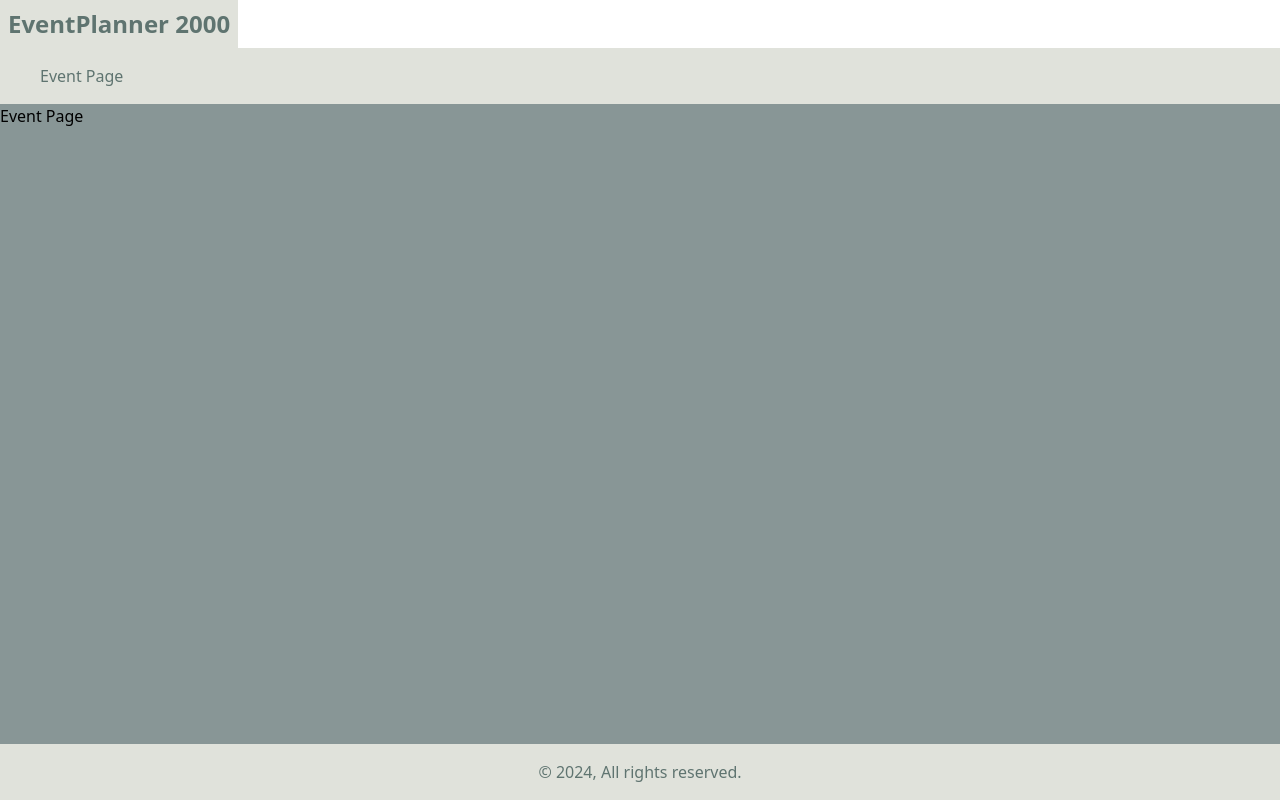
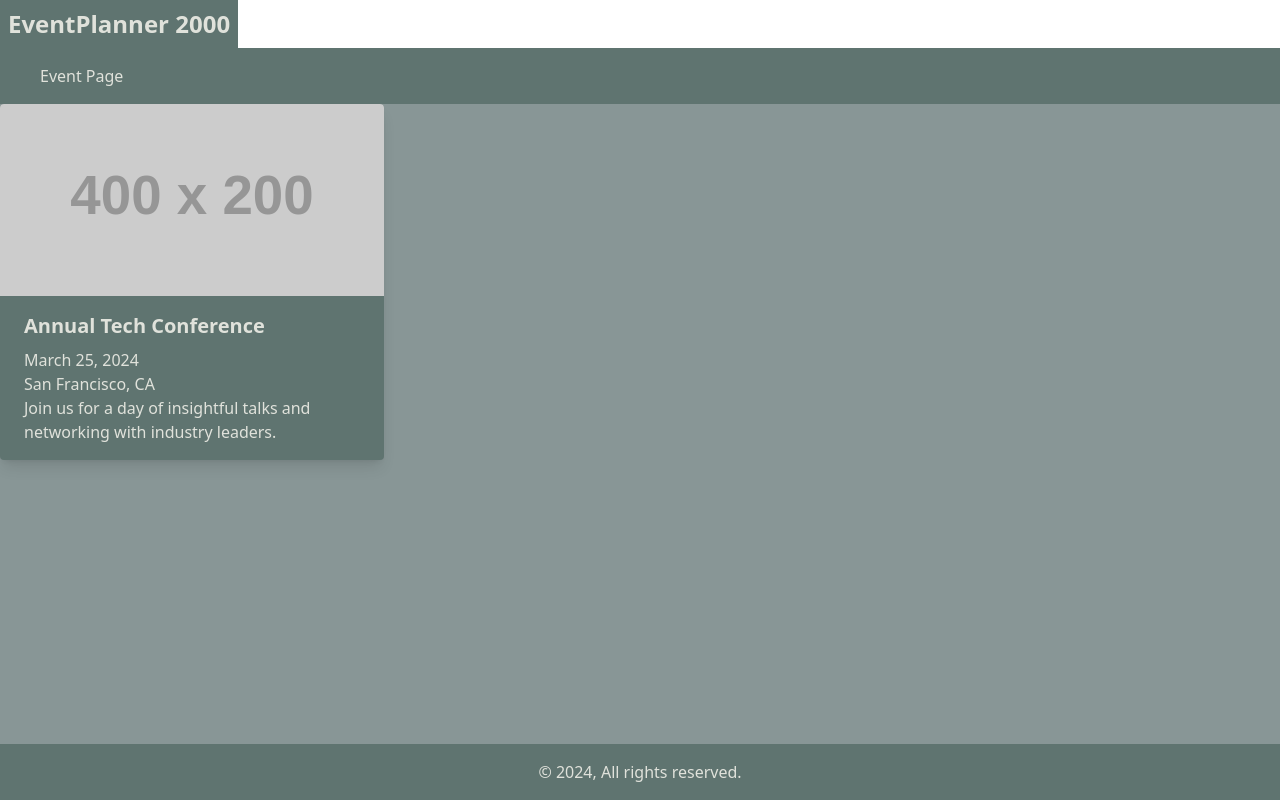
Before and after one commit to RobinNygren/event-planning-frontend, a React (Vite) app: page /event-page in a window 1280 px wide. Built offline with nearby package versions, Linux system fonts and the light colour scheme.

Commit message:
added eventCard with some mockData

```diff
--- a/index.html
+++ b/index.html
@@ -5,7 +5,7 @@
     <link rel="icon" type="image/svg+xml" href="/vite.svg" />
     <link href="./src/index.css" rel="stylesheet" />
     <meta name="viewport" content="width=device-width, initial-scale=1.0" />
-    <title>Vite + React + TS</title>
+    <title>Event-Planner</title>
   </head>
   <body>
     <div id="root"></div>
--- a/src/components/eventCard.tsx
+++ b/src/components/eventCard.tsx
@@ -0,0 +1,26 @@
+import React from "react";
+import { EventCardProps } from "../Types/eventTypes";
+
+const EventCard: React.FC<EventCardProps> = ({
+  title,
+  date,
+  location,
+  description,
+  imageUrl,
+}) => {
+  return (
+    <div className="max-w-sm rounded overflow-hidden shadow-lg bg-eventPlanner-colors-primary text-eventPlanner-colors-detail">
+      <img className="w-full" src={imageUrl} alt={title} />
+      <div className="px-6 py-4">
+        <div className="font-bold text-xl mb-2">{title}</div>
+        <p className="text-eventPlanner-colors-detail text-base">{date}</p>
+        <p className="text-eventPlanner-colors-detail text-base">{location}</p>
+        <p className="text-eventPlanner-colors-detail text-base">
+          {description}
+        </p>
+      </div>
+    </div>
+  );
+};
+
+export default EventCard;
--- a/src/routes/EventPage.tsx
+++ b/src/routes/EventPage.tsx
@@ -1,3 +1,17 @@
+import EventCard from "../components/eventCard";
+
 export const EventPage = () => {
-  return <div>Event Page</div>;
+  const event = {
+    title: "Annual Tech Conference",
+    date: "March 25, 2024",
+    location: "San Francisco, CA",
+    description:
+      "Join us for a day of insightful talks and networking with industry leaders.",
+    imageUrl: "https://via.placeholder.com/400x200",
+  };
+  return (
+    <>
+      <EventCard {...event} />
+    </>
+  );
 };
--- a/tailwind.config.js
+++ b/tailwind.config.js
@@ -5,11 +5,11 @@ export default {
     extend: {
       colors: {
         "eventPlanner-colors": {
-          primary: "#E0E2DB",
+          primary: "#5F7470",
           secondary: "#D2D4C8",
           accent: "#B8BDB5",
           background: "#889696",
-          detail: "#5F7470",
+          detail: "#E0E2DB",
         },
       },
     },
```
Also changed, not shown: src/Types/eventTypes.ts (+7 -0 lines).
